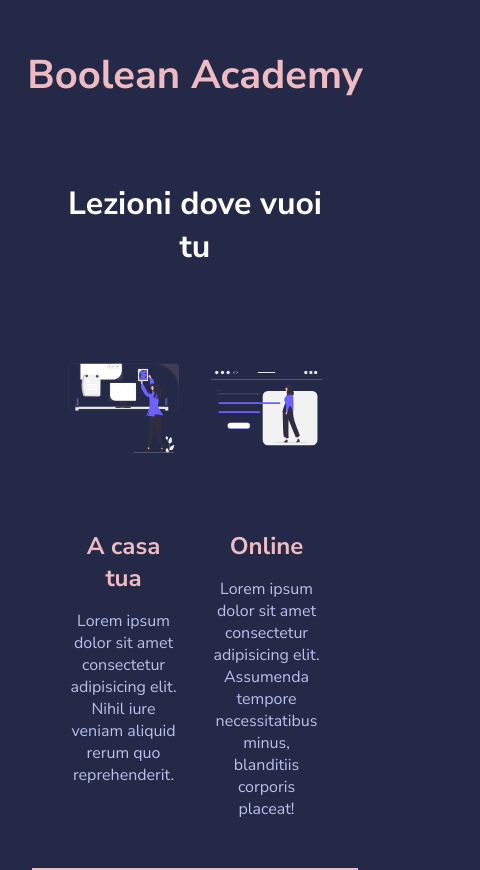
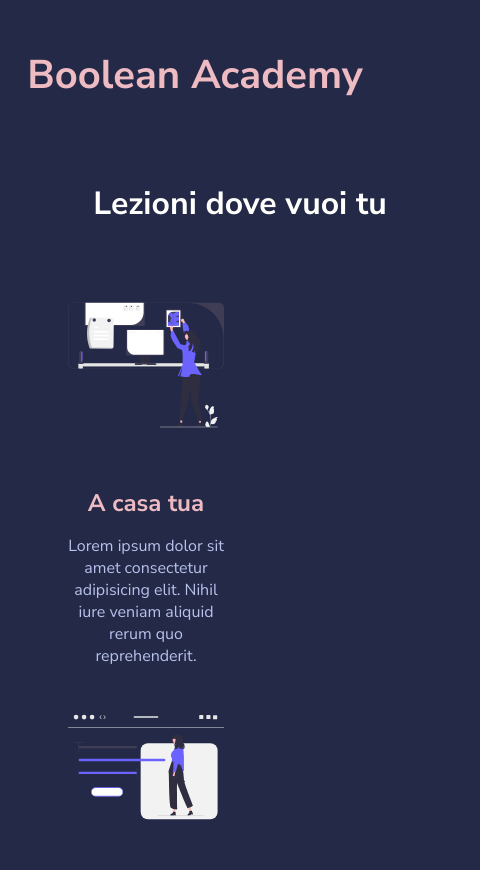
Before and after one commit to DeniseDichiara/html-css-resp-wannabe, a plain HTML site: page index.html in a window 390 px wide. Shown: the top 870 px of the page, 480 px wide, since content can reach past the window. Drawn offline with Linux system fonts and the light colour scheme.

Commit message:
fixed wrap to max-width 480px

```diff
--- a/style.css
+++ b/style.css
@@ -130,6 +130,7 @@ img {
 
 main{
     max-width: 1200px;
+    min-width: 480px;
     justify-content: center;
     align-items: center;
     margin: 0 auto;
@@ -139,13 +140,9 @@ main{
     width: 100%;
 }
 
-/*
-.card{
+.row{
     display: flex;
-}
-
-.lessons{
-    display: flex;
+    flex-direction: column;
 }
 
 /*al massimo 768 px. Da 0 a 768*/
@@ -168,14 +165,26 @@ main{
         padding: 2rem;
         flex-wrap: wrap;
     }
+
+    .row{
+        flex-wrap: wrap;
+    }
+
     img{
+
+        /*
+        flex-wrap: wrap;
+
+        */
         width: 100%;
     }
+
+    /*
     .card{
         flex-wrap: wrap;
     }
     .lessons{
         flex-wrap: wrap;
     }
-
+    */
  }
```
